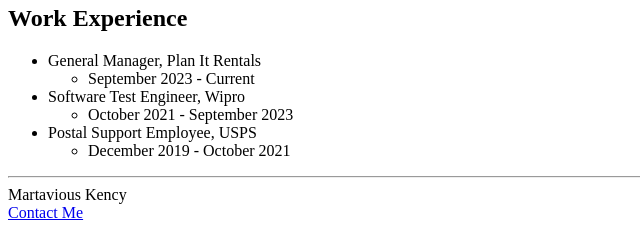
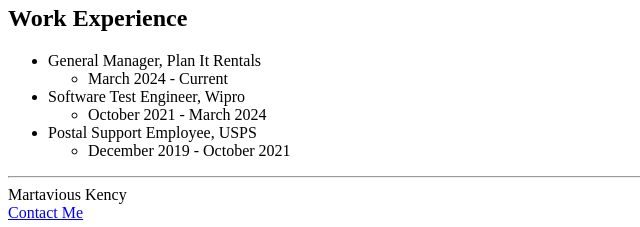
Before and after one commit to Martaviousk5/Martavious-Kency-Resume, a plain HTML site: page index.html in a window 1280 px wide. Shown: the part 658-885 px from the top of the page, 0-640 px from the left. Drawn offline with Linux system fonts and the light colour scheme.

Commit message:
Update index.html

```diff
--- a/index.html
+++ b/index.html
@@ -25,10 +25,10 @@
 <ul>
     <li>General Manager, Plan It Rentals
         <ul>
-            <li>September 2023 - Current</li></ul></li>
+            <li>March 2024 - Current</li></ul></li>
     <li>Software Test Engineer, Wipro
         <ul>
-            <li>October 2021 - September 2023</li></ul></li>
+            <li>October 2021 - March 2024</li></ul></li>
     <li>Postal Support Employee, USPS
         <ul>
             <li>December 2019 - October 2021</li></ul></li>
```
